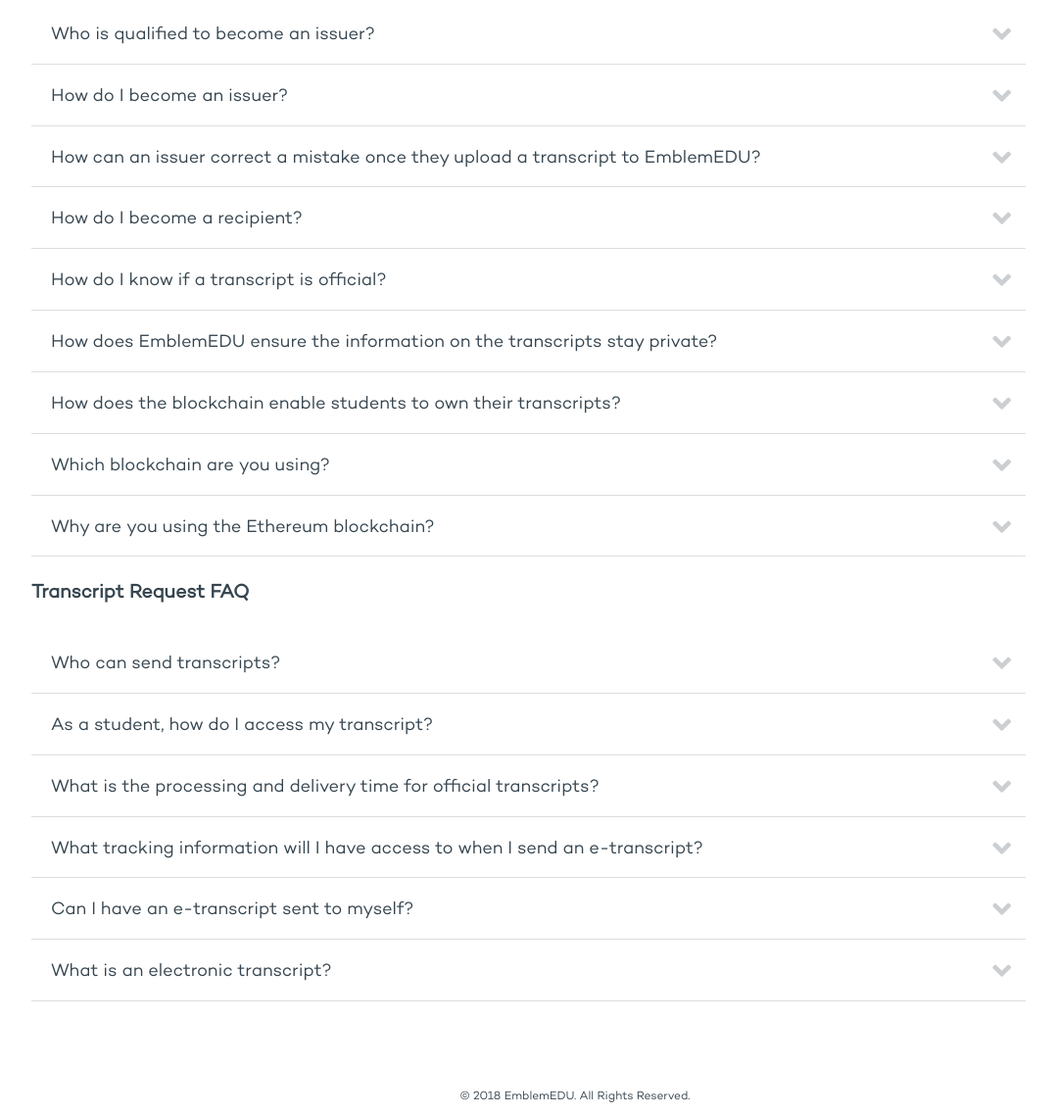
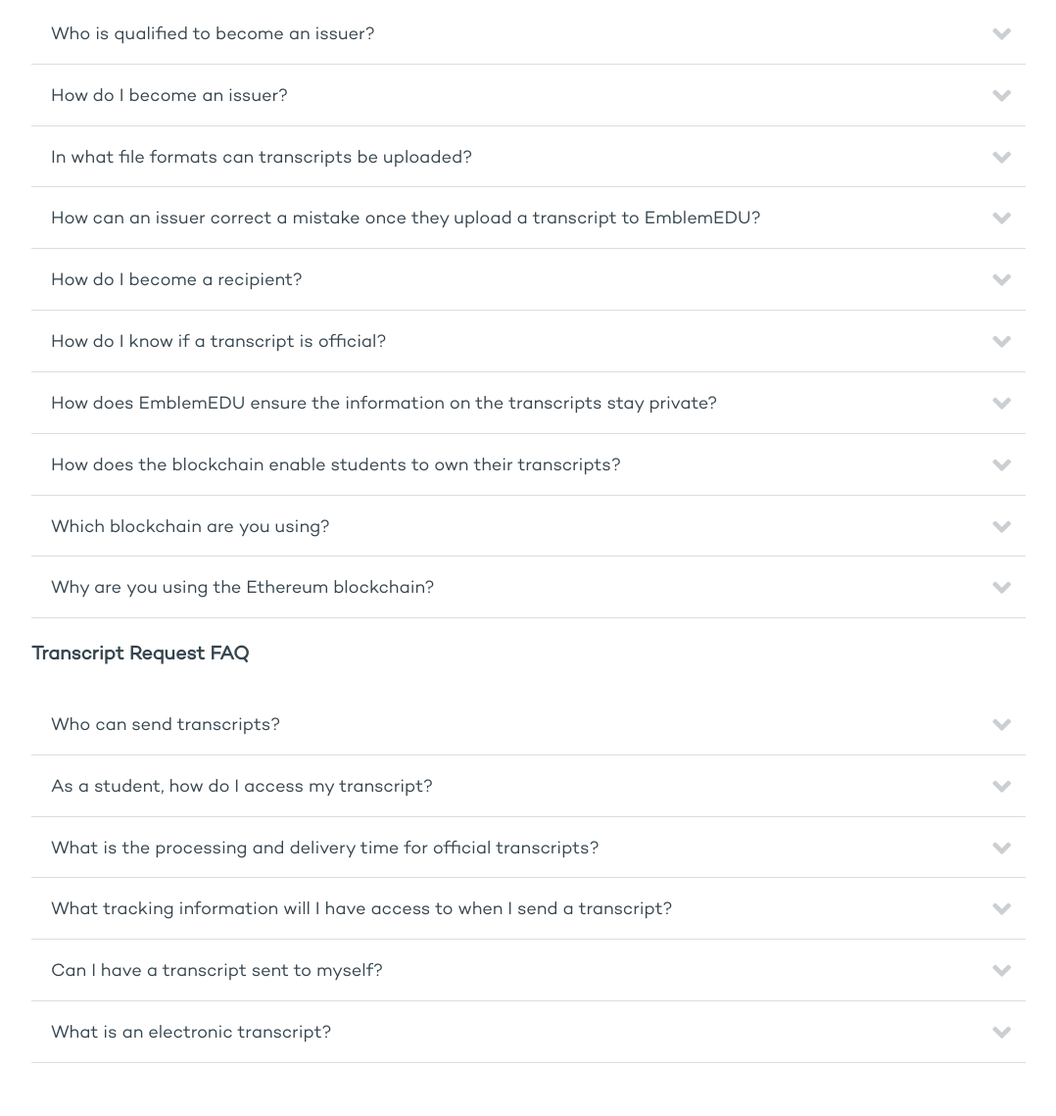
Before and after one commit to transcript-protocol/transcript-protocol.github.io, a plain HTML site: page faq/index.html in a window 1280 px wide. Shown: the part 211-1350 px from the top of the page at 98% size, without its empty margins (53-1131 px from the left). Drawn offline with Linux system fonts and the light colour scheme.

Commit message:
added a question and took out e-transcripts (#36)

```diff
--- a/faq/index.html
+++ b/faq/index.html
@@ -105,7 +105,19 @@
               </div>
             </div>
             <div class="body">
-              <p>If you are a high school guidance counselor, please send us an email through our contact form using your official high school email address, and we will get the process started for you!</p>
+              <p>If you are a high school guidance counselor, please send us an email through our contact form using your official high school email
+                address, and we will get the process started for you!</p>
+            </div>
+          </div>
+          <div class="item">
+            <div class="space-between-row">
+              <div class="title">In what file formats can transcripts be uploaded?</div>
+              <div class="arrows">
+                <i class="fa fa-angle-down"></i>
+              </div>
+            </div>
+            <div class="body">
+              <p>Transcripts must be uploaded as a PDF created from a Word document.</p>
             </div>
           </div>
           <div class="item">
@@ -252,31 +264,31 @@
               </div>
             </div>
             <div class="body">
-              <p>Once you submit your e-transcript, the recipient will receive an email with the PDF of your official transcript and
+              <p>Once you submit your transcript, the recipient will receive an email with the PDF of your official transcript and
                 a link to verify its authenticity within 5 minutes.</p>
               </div>
           </div>
           <div class="item">
             <div class="space-between-row">
-              <div class="title">What tracking information will I have access to when I send an e-transcript?</div>
+              <div class="title">What tracking information will I have access to when I send a transcript?</div>
               <div class="arrows">
                 <i class="fa fa-angle-down"></i>
               </div>
             </div>
             <div class="body">
-              <p>When you send an e-transcript, you will receive an email confirming that the transcript has been submitted.  Additionally,
+              <p>When you send a transcript, you will receive an email confirming that the transcript has been submitted.  Additionally,
                 you will receive an email notifying you when the recipient has received the email.</p>
               </div>
             </div>
             <div class="item">
               <div class="space-between-row">
-                <div class="title">Can I have an e-transcript sent to myself?</div>
+                <div class="title">Can I have a transcript sent to myself?</div>
                 <div class="arrows">
                 <i class="fa fa-angle-down"></i>
               </div>
             </div>
             <div class="body">
-              <p>Yes, e-transcripts can be sent to any email address.</p>
+              <p>Yes, transcripts can be sent to any email address.</p>
             </div>
           </div>
           <div class="item">
@@ -287,7 +299,7 @@
               </div>
             </div>
             <div class="body">
-              <p>An electronic transcript (e-transcript) is an official certified PDF document securely delivered electronically to the email
+              <p>An electronic transcript is an official certified PDF document securely delivered electronically to the email
                 address of the recipient you designate.</p>
             </div>
           </div>
```
